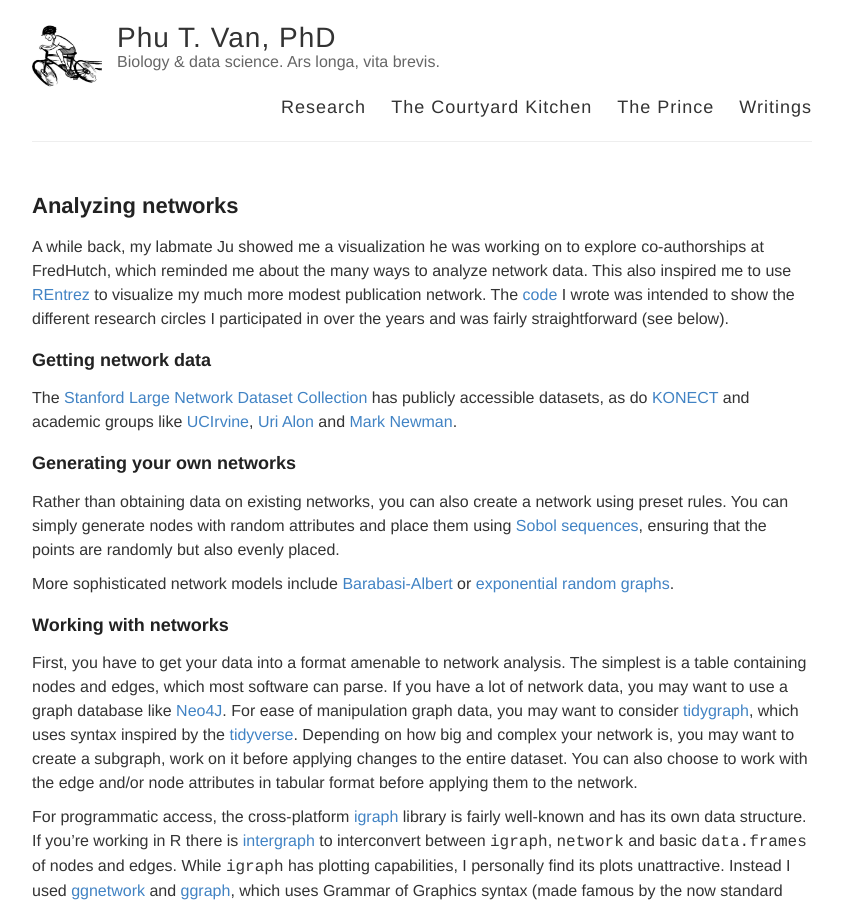
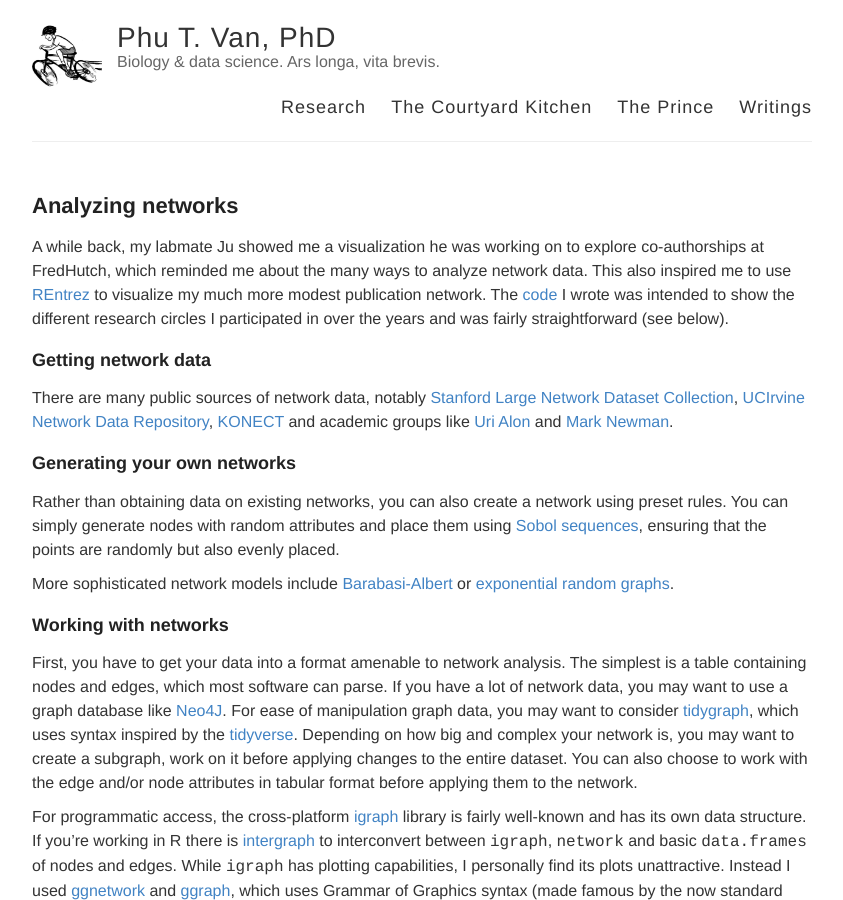
Before and after one commit to ptvan/ptvan.github.io, a Jekyll site: the page built from _posts/2019-10-17-analyzing-networks.md, in a window 1280 px wide and 900 px high. Shown: the whole window, without its empty margins (218-1061 px from the left). Built offline with Jekyll 4.4.1, drawn with Linux system fonts in a browser that asks for light colours.

Commit message:
minor text tweaks

```diff
--- a/_posts/2019-10-17-analyzing-networks.md
+++ b/_posts/2019-10-17-analyzing-networks.md
@@ -7,7 +7,7 @@ A while back, my labmate Ju showed me a visualization he was working on to explo
 
 ### Getting network data
 
-The [Stanford Large Network Dataset Collection](https://snap.stanford.edu/data/) has publicly accessible datasets, as do [KONECT](http://konect.uni-koblenz.de/networks/) and academic groups like [UCIrvine](http://networkdata.ics.uci.edu/), [Uri Alon](http://www.weizmann.ac.il/mcb/UriAlon/download/collection-complex-networks) and [Mark Newman](http://www-personal.umich.edu/~mejn/netdata/).
+There are many public sources of network data, notably [Stanford Large Network Dataset Collection](https://snap.stanford.edu/data/), [UCIrvine Network Data Repository](http://networkdata.ics.uci.edu/), [KONECT](http://konect.uni-koblenz.de/networks/) and academic groups like [Uri Alon](http://www.weizmann.ac.il/mcb/UriAlon/download/collection-complex-networks) and [Mark Newman](http://www-personal.umich.edu/~mejn/netdata/).
 
 ### Generating your own networks
 
```
